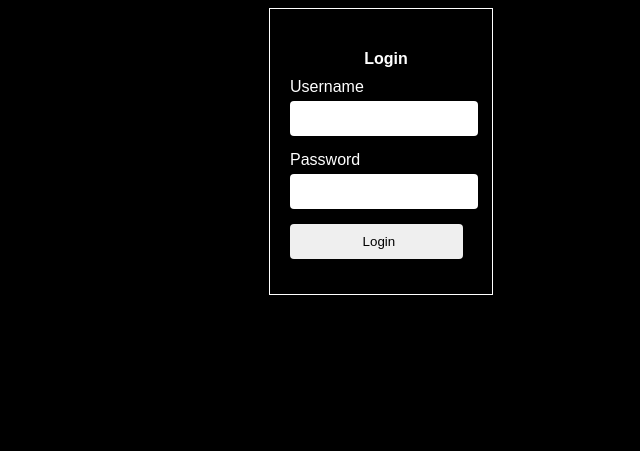
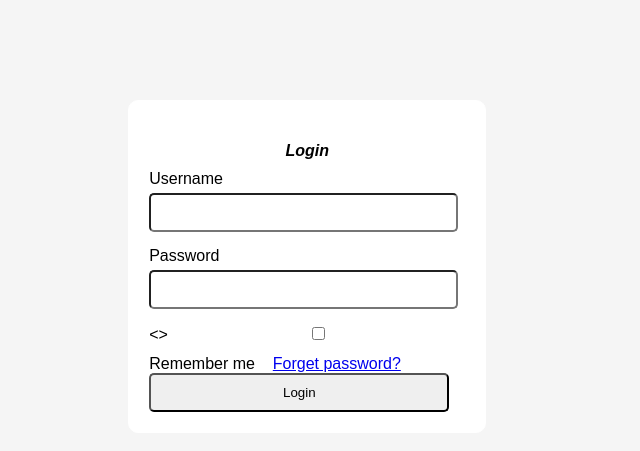
Before and after one commit to Ibrac-02/API, a PHP site: page / in a window 1280 px wide. Shown: the top 451 px of the page, without its empty margins (259-899 px from the left). Run offline with PHP 8.4, Linux system fonts and the light colour scheme.

Commit message:
new commit

```diff
--- a/Assignment/database/database.php
+++ b/Assignment/database/database.php
@@ -2,7 +2,7 @@
 
 class Database{
     private $host = "localhost";
-    private $dbname = "userdb";
+    private $dbname = "student";
     private $password = "";
     private $username ="root";
 
@@ -11,7 +11,7 @@ class Database{
             $conn = new PDO("mysql:host={$this->host};dbname={$this->dbname}",$this->username, $this-> password);
             return $conn;
         } catch (PDOException $e) {
-            echo "error ". $e->getMessage();
+            echo "connection failed ". $e->getMessage();
         }
     }
 }
--- a/Assignment/index.css
+++ b/Assignment/index.css
@@ -1,21 +1,23 @@
 body{
-    color: white;
-    background-color: black;
+
+    background: whitesmoke;
     font-family: Arial, sans-serif;
 }
 
 .container{
-    max-width: 800px;
-   width: fit-content;
-    margin: 0 auto;
+   margin-left: 30%;
+
+    width: 25%;
+    margin-top: 100px;
     padding: 20px;
-    padding-right: 10px;
-    border: 1px solid white;
+    border-radius: 10px;
+    border: 1px solid white ;
+    background: white;
 }
 .container h4{
     margin-bottom: 10px;
     text-align: center;
-
+    font-style: italic;
 }
 .container label{
     display: block;
@@ -25,13 +27,13 @@ body{
 .container input{
     width: 90%;
     padding: 10px;
-    padding-right: 5px;
-    border: none;
-    border-radius: 4px;
-    outline: none;
+    border-radius: 5px;
     margin-bottom: 15px;
 }
-.container .button {
+.container button {
     padding: 10px;
-    width: 90%;
+    width: 95%;
+    padding: 10px;
+    border-radius: 5px;
+    background: blue transparent;
 }
--- a/Assignment/index.php
+++ b/Assignment/index.php
@@ -9,7 +9,7 @@
 <body>
     <div class="container">
         <h4>Login</h4>
-        <form action="index.php" method="post" onsubmit="return validateForm()" id="form">
+        <form action="class/signup.php" method="post" onsubmit="return validateForm()" id="form">
             <div>
             <label for="username">Username</label>
             <input type="text" id="username" name="username">
@@ -21,8 +21,17 @@
             <input type="password" id="password" name="password">
             <span id="password_error"></span>
             </div>
+            <div>
 
-            <input type="submit" value="Login" id="button">
+            <>
+            <input type="checkbox">Remember me &nbsp;&nbsp;
+            <a href="http://">Forget password?</a>
+            </div>
+
+            <button type="submit"  name="button">Login</button>
+            </div>
+
+
         </form>
     </div>
     <script src="index.js"></script>
```
Also changed, not shown: Assignment/class/login.php (+3 -60 lines), Assignment/class/signup.php (added, +17 -0 lines), Assignment/course.php (added, +21 -0 lines).
